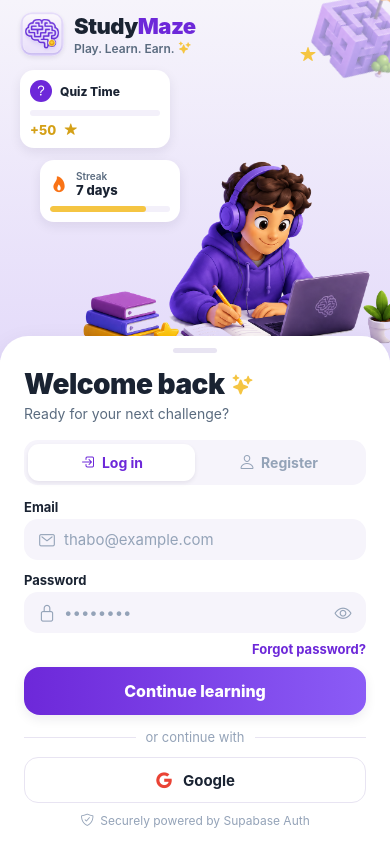
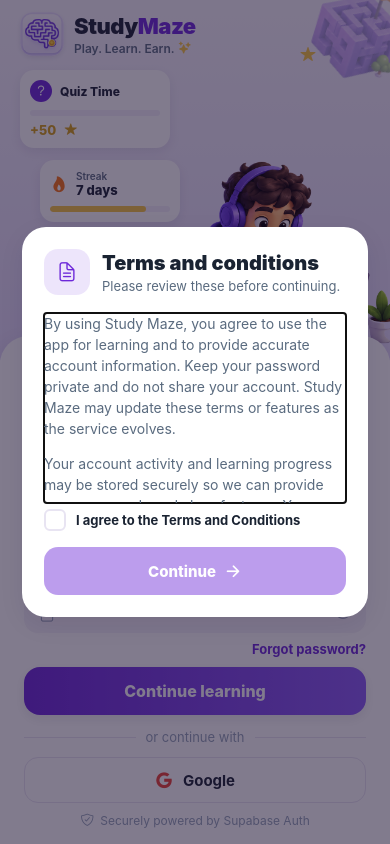
Before and after one commit to ElozwiNcedo224017286/STUDY-MAZE-APP, a React Native app: screen /Auth in a window 390 px wide. Built offline with nearby package versions, Linux system fonts and the light colour scheme; no server answers.

Commit message:
Add terms consent before authentication

```diff
--- a/src/screens/AuthScreen.js
+++ b/src/screens/AuthScreen.js
@@ -5,6 +5,8 @@
   TextInput,
   StyleSheet,
   TouchableOpacity,
+  Modal,
+  ScrollView,
   KeyboardAvoidingView,
   Platform,
   StatusBar,
@@ -37,6 +39,8 @@
   const [showPassword, setShowPassword] = useState(false);
   const [msg, setMsg] = useState('');
   const [busy, setBusy] = useState(false);
+  const [termsVisible, setTermsVisible] = useState(true);
+  const [termsAccepted, setTermsAccepted] = useState(false);
 
   const nameValid = displayName.trim().length > 1;
   const emailValid = EMAIL_RE.test(email.trim());
@@ -46,6 +50,7 @@
   }, [booting, user, navigation]);
 
   async function submit() {
+    if (!termsAccepted) return;
     setMsg('');
     if (!email.trim() || !password) { setMsg('Enter an email and password.'); return; }
     setBusy(true);
@@ -68,6 +73,54 @@
     }
     setBusy(false);
   }
+
+  const termsModal = (
+    <Modal visible={termsVisible} transparent animationType="fade" onRequestClose={() => {}}>
+      <View style={styles.modalBackdrop}>
+        <View style={styles.termsCard}>
+          <View style={styles.termsHeader}>
+            <View style={styles.termsIcon}>
+              <Ionicons name="document-text-outline" size={22} color={COLORS.primary} />
+            </View>
+            <View style={styles.termsHeaderCopy}>
+              <Text style={styles.termsTitle}>Terms and conditions</Text>
+              <Text style={styles.termsSubtitle}>Please review these before continuing.</Text>
+            </View>
+          </View>
+
+          <ScrollView style={styles.termsScroll} showsVerticalScrollIndicator={false}>
+            <Text style={styles.termsBody}>
+              By using Study Maze, you agree to use the app for learning and to provide accurate account information. Keep your password private and do not share your account. Study Maze may update these terms or features as the service evolves.
+            </Text>
+            <Text style={styles.termsBody}>
+              Your account activity and learning progress may be stored securely so we can provide games, rewards and class features. You can stop using the service at any time.
+            </Text>
+          </ScrollView>
+
+          <TouchableOpacity
+            style={styles.termsAgreeRow}
+            activeOpacity={0.8}
+            onPress={() => setTermsAccepted((accepted) => !accepted)}
+          >
+            <View style={[styles.termsCheckbox, termsAccepted && styles.termsCheckboxActive]}>
+              {termsAccepted && <Ionicons name="checkmark" size={15} color={COLORS.white} />}
+            </View>
+            <Text style={styles.termsAgreeText}>I agree to the Terms and Conditions</Text>
+          </TouchableOpacity>
+
+          <TouchableOpacity
+            style={[styles.termsButton, !termsAccepted && styles.termsButtonDisabled]}
+            disabled={!termsAccepted}
+            onPress={() => setTermsVisible(false)}
+            activeOpacity={0.9}
+          >
+            <Text style={styles.termsButtonText}>Continue</Text>
+            <Ionicons name="arrow-forward" size={18} color={COLORS.white} />
+          </TouchableOpacity>
+        </View>
+      </View>
+    </Modal>
+  );
 
   const tabsRow = (
     <View style={styles.tabs}>
@@ -235,6 +288,7 @@
             <Text style={styles.footerText}>Securely powered by Supabase Auth</Text>
           </View>
         </View>
+        {termsModal}
       </KeyboardAvoidingView>
     );
   }
@@ -386,6 +440,7 @@
           </View>
         </View>
       </View>
+      {termsModal}
     </KeyboardAvoidingView>
   );
 }
@@ -394,6 +449,58 @@
   flex: { flex: 1, backgroundColor: COLORS.white },
   preload: { position: 'absolute', width: 0, height: 0, overflow: 'hidden' },
   preloadImg: { width: 1, height: 1 },
+
+  modalBackdrop: {
+    flex: 1,
+    backgroundColor: 'rgba(26, 16, 48, 0.55)',
+    justifyContent: 'center',
+    paddingHorizontal: 22,
+  },
+  termsCard: {
+    backgroundColor: COLORS.white,
+    borderRadius: 24,
+    padding: 22,
+    ...SHADOWS.large,
+  },
+  termsHeader: { flexDirection: 'row', alignItems: 'center', marginBottom: 18 },
+  termsIcon: {
+    width: 46,
+    height: 46,
+    borderRadius: 14,
+    backgroundColor: COLORS.primarySoft,
+    alignItems: 'center',
+    justifyContent: 'center',
+    marginRight: 12,
+  },
+  termsHeaderCopy: { flex: 1 },
+  termsTitle: { color: COLORS.textPrimary, fontSize: 20, fontWeight: '900' },
+  termsSubtitle: { color: COLORS.textSecondary, fontSize: 13, marginTop: 3 },
+  termsScroll: { maxHeight: 190 },
+  termsBody: { color: COLORS.textSecondary, fontSize: 14, lineHeight: 21, marginBottom: 14 },
+  termsAgreeRow: { flexDirection: 'row', alignItems: 'center', marginTop: 6, marginBottom: 16 },
+  termsCheckbox: {
+    width: 22,
+    height: 22,
+    borderRadius: 6,
+    borderWidth: 2,
+    borderColor: COLORS.border,
+    alignItems: 'center',
+    justifyContent: 'center',
+    marginRight: 10,
+  },
+  termsCheckboxActive: { backgroundColor: COLORS.primary, borderColor: COLORS.primary },
+  termsAgreeText: { flex: 1, color: COLORS.textPrimary, fontSize: 13, fontWeight: '700' },
+  termsButton: {
+    backgroundColor: COLORS.primary,
+    borderRadius: 14,
+    paddingVertical: 14,
+    flexDirection: 'row',
+    alignItems: 'center',
+    justifyContent: 'center',
+    gap: 8,
+  },
+  termsButtonDisabled: { opacity: 0.45 },
+  termsButtonText: { color: COLORS.white, fontSize: 15, fontWeight: '800' },
 
   hero: {
     flex: 1,
```
